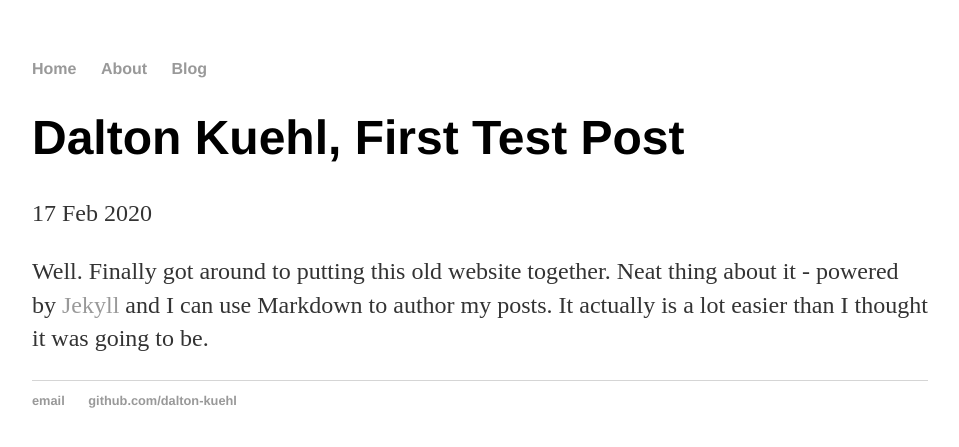
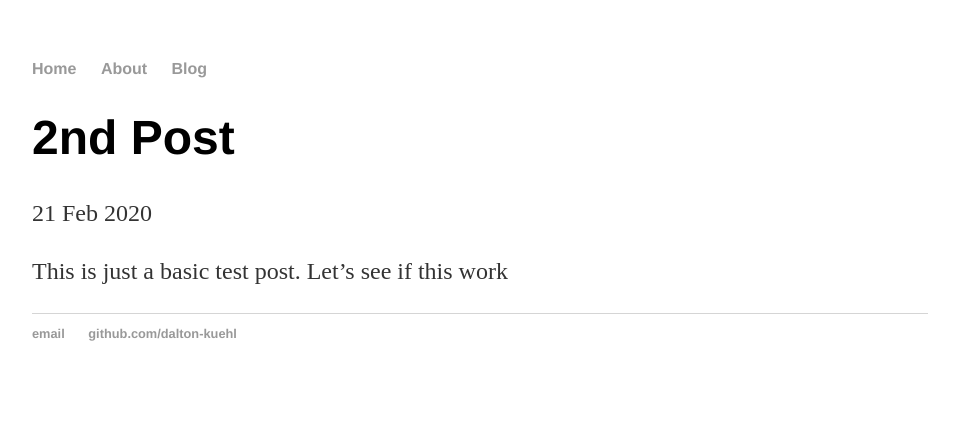
Before and after one commit to dalton-kuehl/dalton-kuehl.github.io, a Jekyll site: the page built from _posts/2020-02-21-Test-Post.md, in a window 1280 px wide. Shown: the top 447 px of the page, without its empty margins (160-1119 px from the left). Built offline with Jekyll 4.4.1, drawn with Linux system fonts in a browser that asks for light colours.

Commit message:
update test post

```diff
--- a/_posts/2020-02-21-Test-Post.md
+++ b/_posts/2020-02-21-Test-Post.md
@@ -1,7 +1,7 @@
 ---
 layout: post
-title: "Dalton Kuehl, First Test Post"
-date: 2020-02-17
+title: "2nd Post"
+date: 2020-02-21
 ---
 
-Well. Finally got around to putting this old website together. Neat thing about it - powered by [Jekyll](http://jekyllrb.com) and I can use Markdown to author my posts. It actually is a lot easier than I thought it was going to be.
+This is just a basic test post. Let's see if this work
```
